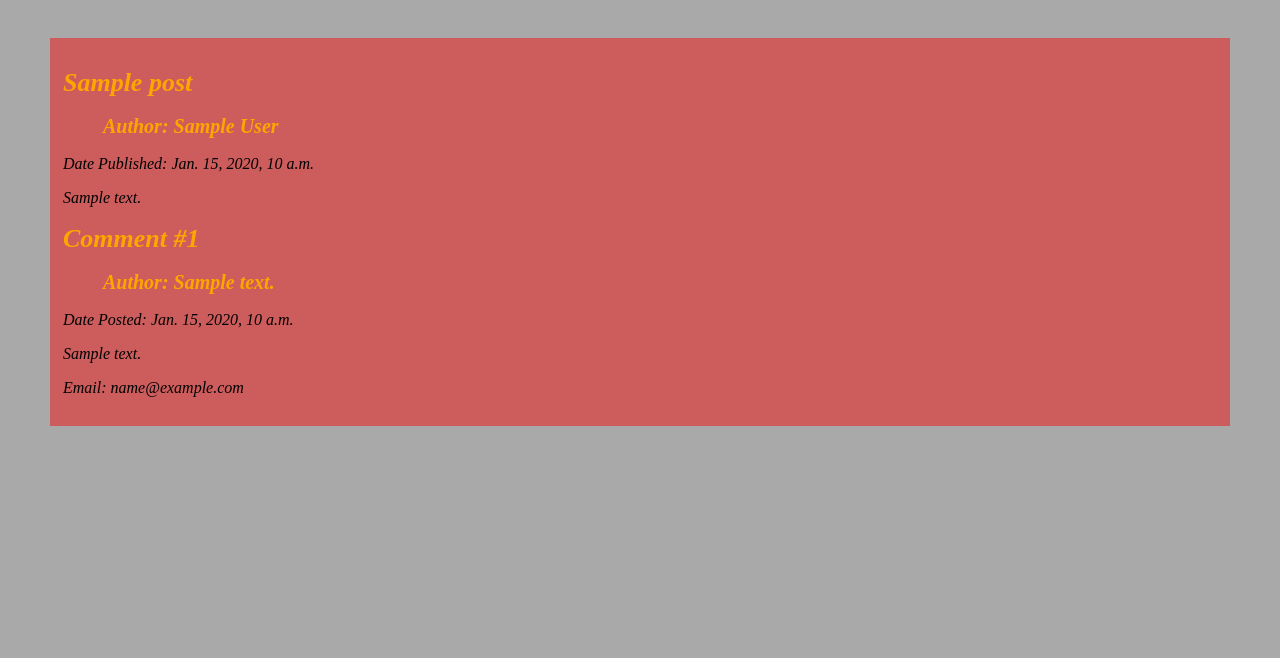
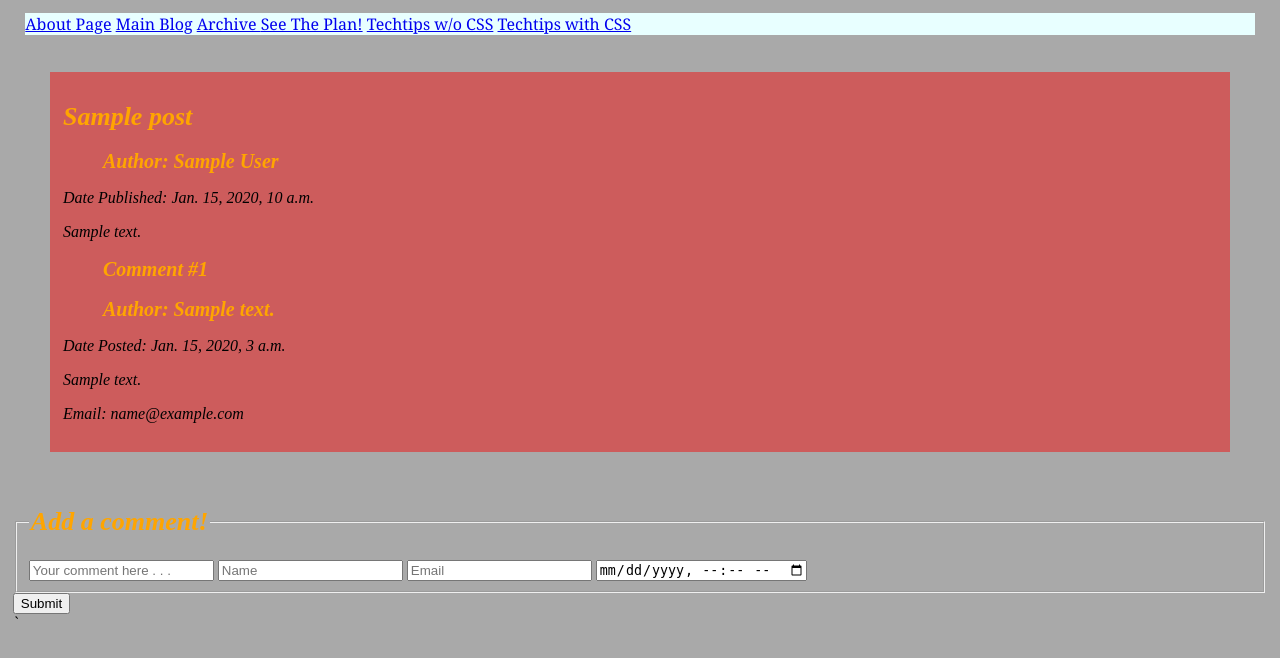
Before and after one commit to MaxEdwards20/djangoBlog, a Django app: template blog/templates/blog/blogPost.html in a window 1280 px wide. Shown: the top 658 px of the page. Run offline with Django 4.2, Linux system fonts and the light colour scheme; tables that the repository leaves empty hold one stand-in row (values such as "Sample post"); the template is opened without the code that fills it: values that come from a table or form of the project are taken from there, most other values are stand-ins (such as "Sample title", 1, 10 or a date in 2020); data that the repository does not hold is empty.

Commit message:
Comments are saved and displayed in order of date posted.

```diff
--- a/blog/templates/blog/blogPost.html
+++ b/blog/templates/blog/blogPost.html
@@ -7,14 +7,23 @@
 <link rel="stylesheet" href="{% static 'blog/style.css' %}">
 </head>
 <body>
+    <div class="navigationBar">
+<!--        why is this appending the link to the end of the current page?-->
+            <a href="about/"> About Page</a>
+            <a href="home"> Main Blog</a>
+            <a href="archive"> Archive </a>
+            <a href="plan"> See The Plan!</a>
+            <a href="techtips-css"> Techtips w/o CSS</a>
+            <a href="techtips+css"> Techtips with CSS </a>
+    </div>
     <div class="blogPost">
 
         <h1>{{post.title}}</h1>
         <h2> Author: {{post.author}}</h2>
         <p>Date Published: {{post.posted}}</p>
         <p>{{ post.content }}</p>
-        {% for comment in post.comment_set.all %}
-        <h1> Comment #{{forloop.counter}}</h1>
+        {% for comment in comments %}
+        <h2> Comment #{{forloop.counter}}</h2>
             <h2> Author: {{comment.commenter}}</h2>
             <p> Date Posted: {{comment.posted}}</p>
             <p>{{comment.content}}</p>
@@ -23,21 +32,20 @@
 
     </div>
 
-<!--    <div>-->
-<!--        <form action="{% url 'blog:addComment' post.id %}" method="post">-->
-<!--        {% csrf_token %}-->
-<!--        <fieldset>-->
-<!--        <legend><h1>{{ blog.title }}</h1></legend>-->
-<!--        {% if error_message %}<p><strong>{{ error_message }}</strong></p>{% endif %}-->
-<!--        {% for comment in blog.comment_set.all %}-->
-
-<!--            <input type="text" name="newComment">-->
-
-<!--        {% endfor %}-->
-<!--        </fieldset>-->
-<!--        <input type="submit" value="Vote">-->
-<!--        </form>-->
-<!--    </div>`-->
+    <div>
+        <form action="{% url 'blog:addComment' post.id %}" method="post">
+        {% csrf_token %}
+        <fieldset>
+        <legend><h1>Add a comment!</h1></legend>
+        {% if error_message %}<p><strong>{{ error_message }}</strong></p>{% endif %}
+        <input type="text" name="content" maxlength="100" placeholder="Your comment here . . .">
+        <input type="text" name="commenter" placeholder="Name">
+        <input type="email" name="email" placeholder="Email">
+        <input type="datetime-local" name="posted" placeholder="Date">
+        </fieldset>
+        <input type="submit" value="Submit">
+        </form>
+    </div>`
 
 
 
--- a/blog/templates/blog/plan.html
+++ b/blog/templates/blog/plan.html
@@ -91,7 +91,10 @@
             <li>
                 Date were being displayed oldest to newest, so I flipped the lists around when they are called: PASSED
             </li>
-            <li> 0 comments being displayed correctly, as well as correct count for each blog post</li>
+            <li> Posts with 0 comments and multiple are being displayed correctly, as well as correct count for each blog post</li>
+            <li> Comments can now be added correctly. Tested redirection and it is working correctly</li>
+            <li> Redirection from the comment page is not working properly: </li>
+            <li> Comments coming out oldest to newest.. Passing them in reversed, working correctly</li>
 
         </ul>
 
```
Also changed, not shown: blog/views.py (+9 -11 lines).
